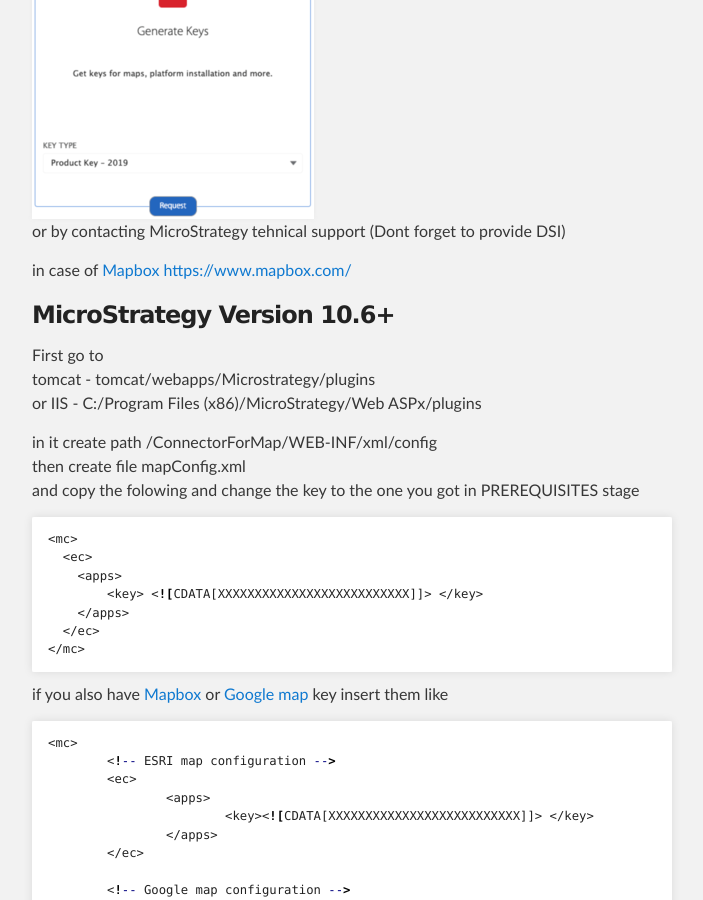
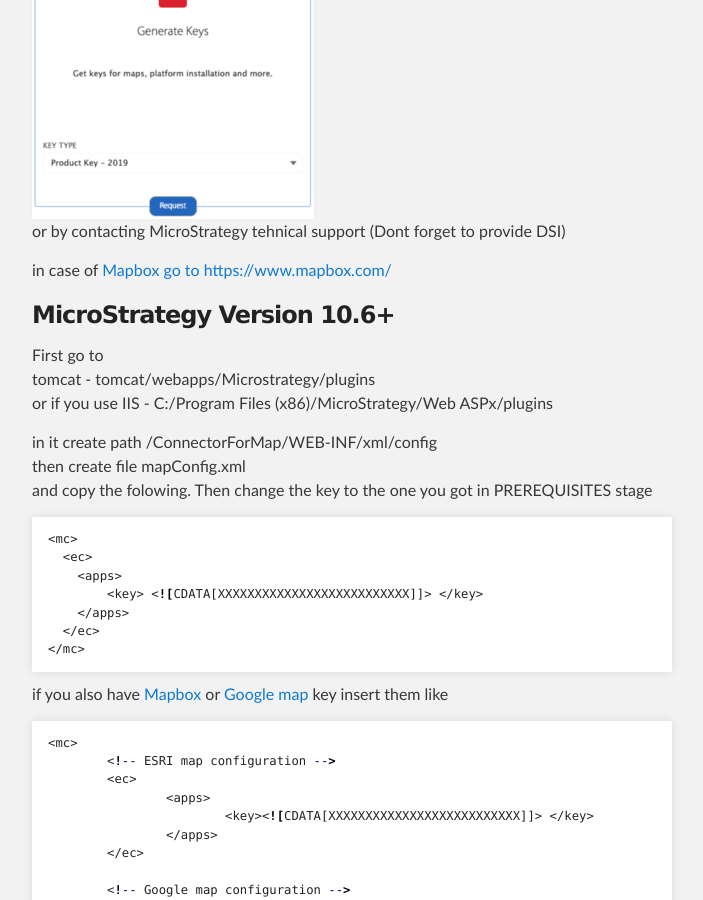
Before and after one commit to kl82slo/kl82slo.github.io, a Jekyll site: the page built from _posts/2021-05-20-0005 MicroStrategy - ESRI key.md, in a window 1280 px wide and 900 px high, scrolled down 572 px. Shown: the whole window, without its empty margins (288-991 px from the left). Built offline with Jekyll 4.4.1, drawn with Linux system fonts in a browser that asks for light colours.

Commit message:
Update 2021-05-20-0005 MicroStrategy - ESRI key.md

```diff
--- a/_posts/2021-05-20-0005 MicroStrategy - ESRI key.md
+++ b/_posts/2021-05-20-0005 MicroStrategy - ESRI key.md
@@ -15,17 +15,17 @@
 ![Generate_key](/img/20210520_0005/Generate_key.png) <br />
 or by contacting MicroStrategy tehnical support (Dont forget to provide DSI)
 
-in case of [Mapbox https://www.mapbox.com/](https://www.mapbox.com/)
+in case of [Mapbox go to https://www.mapbox.com/](https://www.mapbox.com/)
 
 ### MicroStrategy Version 10.6+
 
 First go to  <br />
 tomcat - tomcat/webapps/Microstrategy/plugins  <br />
-or IIS - C:/Program Files (x86)/MicroStrategy/Web ASPx/plugins
+or if you use IIS - C:/Program Files (x86)/MicroStrategy/Web ASPx/plugins
 
 in it create path /ConnectorForMap/WEB-INF/xml/config  <br />
 then create file mapConfig.xml  <br />
-and copy the folowing and change the key to the one you got in PREREQUISITES stage <br />
+and copy the folowing. Then change the key to the one you got in PREREQUISITES stage <br />
 {% highlight bash %}
 <mc>
   <ec>
```
